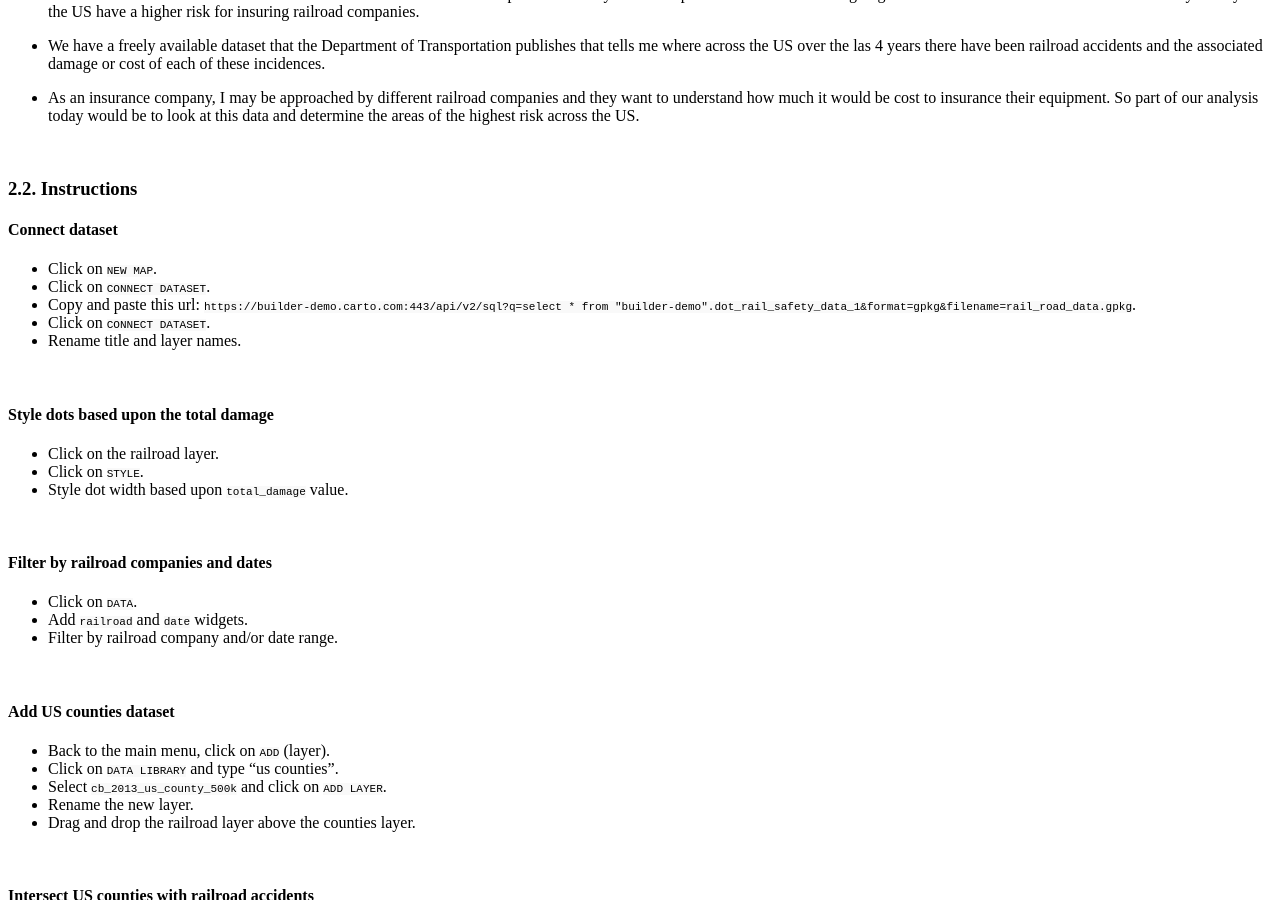
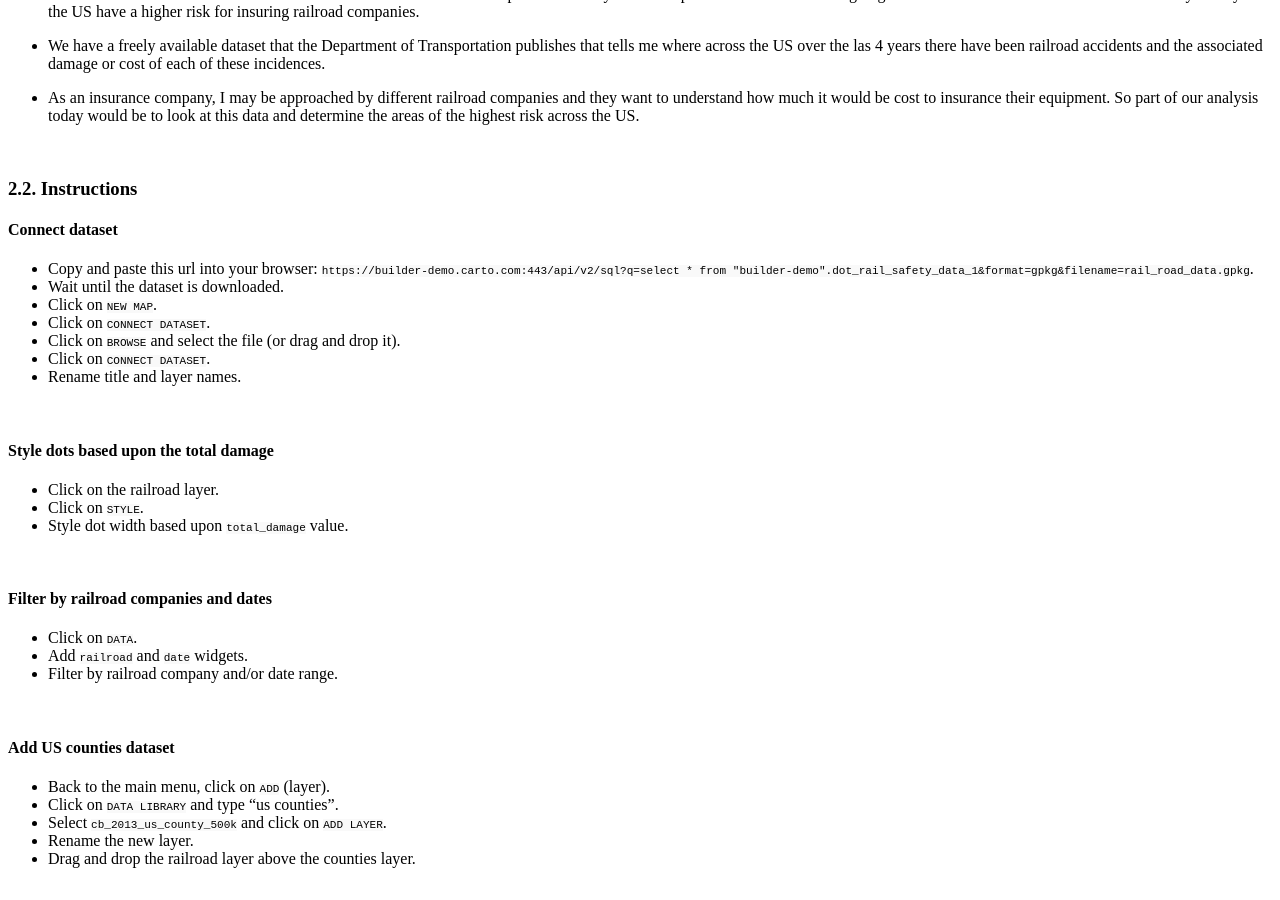
Before and after one commit to CartoDB/training, a Jekyll site: the page built from _posts/2016-11-23-upsociative.md, in a window 1280 px wide and 900 px high, scrolled down 7544 px. Built offline with Jekyll 4.4.1, drawn with Linux system fonts in a browser that asks for light colours; a style sheet for code colours, icons or effects is not loaded.

Commit message:
fix download data

```diff
--- a/_posts/2016-11-23-upsociative.md
+++ b/_posts/2016-11-23-upsociative.md
@@ -230,9 +230,11 @@ You can take a look on those resources if you want to warm up with CARTO
 
 #### Connect dataset
 
+* Copy and paste this url into your browser: `https://builder-demo.carto.com:443/api/v2/sql?q=select * from "builder-demo".dot_rail_safety_data_1&format=gpkg&filename=rail_road_data.gpkg`.
+* Wait until the dataset is downloaded.
 * Click on `NEW MAP`.
 * Click on `CONNECT DATASET`.
-* Copy and paste this url: `https://builder-demo.carto.com:443/api/v2/sql?q=select * from "builder-demo".dot_rail_safety_data_1&format=gpkg&filename=rail_road_data.gpkg`.
+* Click on `BROWSE` and select the file (or drag and drop it).
 * Click on `CONNECT DATASET`.
 * Rename title and layer names.
 
```
